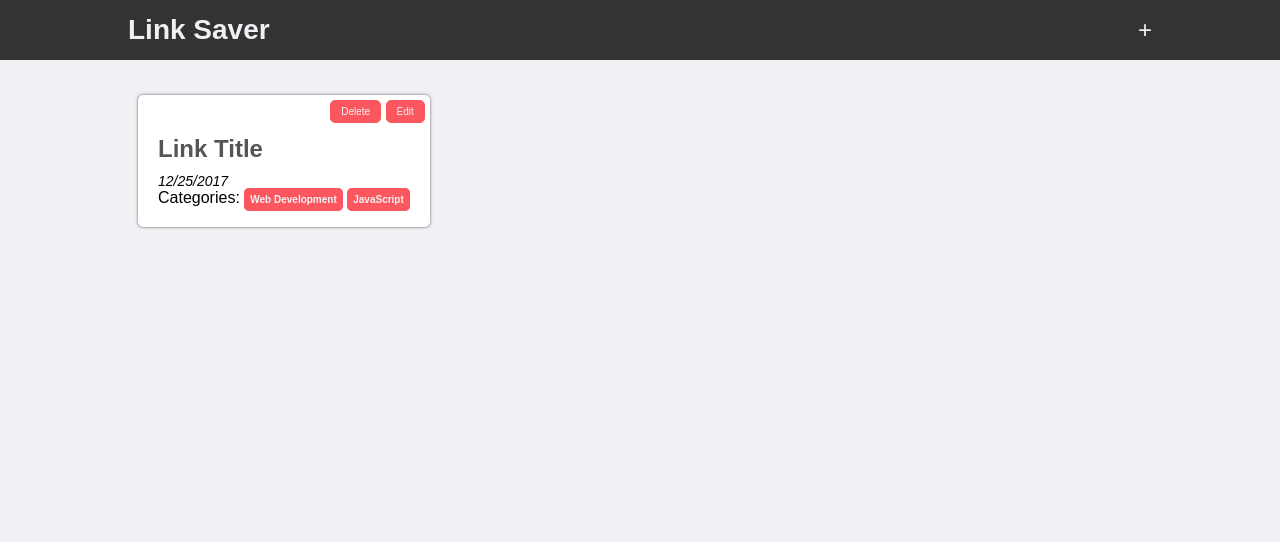
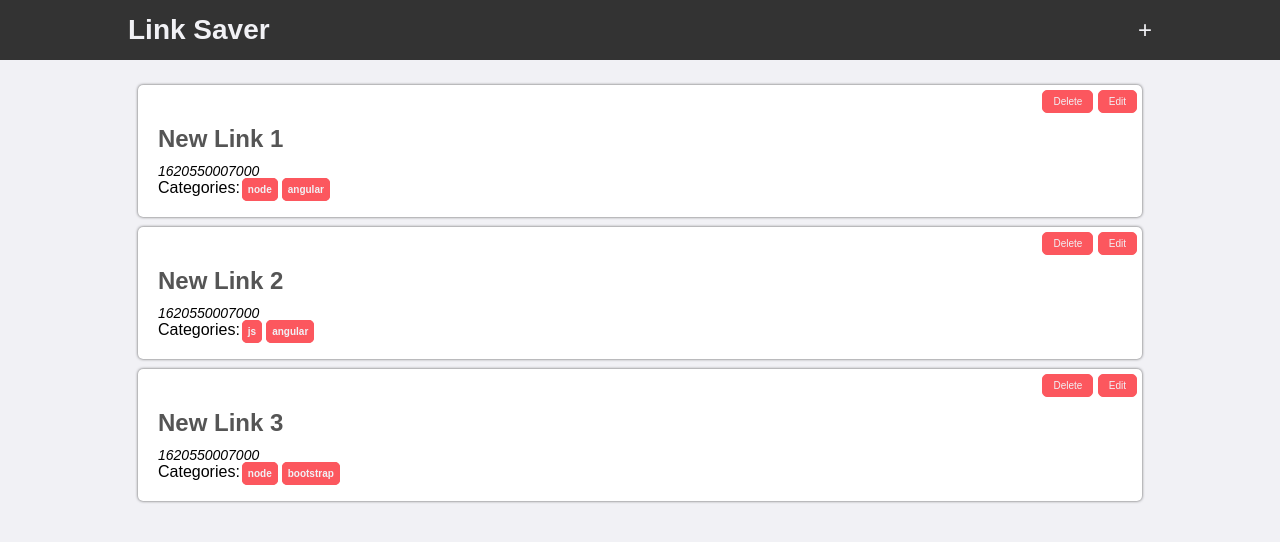
Before and after one commit to devrakeshvsv/link_saver, a plain HTML site: page index.html in a window 1280 px wide. Drawn offline with Linux system fonts and the light colour scheme.

Commit message:
Generating Dynamic HTML with ES6 Template Literals

```diff
--- a/app.css
+++ b/app.css
@@ -129,7 +129,7 @@ button:hover {
 /* ? Link */
 /* ? ----------------------- */
 .link {
-	position: absolute;
+	position: relative;
 }
 
 .link-options {
@@ -143,9 +143,14 @@ button:hover {
 	font-style: italic;
 }
 
+#addedCategories {
+	margin-bottom: 15px;
+}
+
 .category {
 	font-weight: bold;
 	padding: 5px;
+	margin: 0 2px;
 	border: 1px solid var(--main-accent);
 	border-radius: 5px;
 	font-size: 10px;
--- a/app.js
+++ b/app.js
@@ -3,18 +3,38 @@ const submitButton = document.querySelector("#submitButton");
 const addBtn = document.querySelector("#addBtn");
 const cancelButton = document.querySelector("#cancelButton");
 const addLinkPanel = document.querySelector("#addLinkPanel");
+const linksList = document.querySelector("#linksList");
+const addedCategories = document.querySelector("#addedCategories");
 
 let linkCategories = [];
-let links = [];
+let links = [
+	{
+		title: "New Link 1",
+		url: "url.com1",
+		categories: ["node", "angular"],
+	},
+	{
+		title: "New Link 2",
+		url: "url.com2",
+		categories: ["js", "angular"],
+	},
+	{
+		title: "New Link 3",
+		url: "url.com3",
+		categories: ["node", "bootstrap"],
+	},
+];
+
+displayLinks();
 
 addBtn.addEventListener("click", (event) => {
+	event.preventDefault();
 	showFormPanel();
-	event.preventDefault();
 });
 
 cancelButton.addEventListener("click", (event) => {
 	hideFormPanel();
-	event.preventDefault();
+	clearLinkForm();
 });
 
 function showFormPanel() {
@@ -37,7 +57,19 @@ linkCategory.addEventListener("keydown", (event) => {
 });
 
 function displayLinkCategories() {
-	console.log("Displaying Link Categories");
+	addedCategories.innerHTML = "";
+	for (let category of linkCategories) {
+		let categoryHTMLString = `<span class="category">${category}</span>`;
+		addedCategories.innerHTML += categoryHTMLString;
+	}
+}
+
+function clearLinkForm() {
+	linkTitle.value = "";
+	linkUrl.value = "";
+	linkCategory.value = "";
+	linkCategories = [];
+	addedCategories.innerHTML = "";
 }
 
 submitButton.addEventListener("click", (event) => {
@@ -55,15 +87,40 @@ submitButton.addEventListener("click", (event) => {
 	};
 
 	// ? Push new link to array
-	links.push(newLink);
+	links.unshift(newLink);
 
-	linkTitle.value = "";
-	linkUrl.value = "";
-	linkCategory.value = "";
-	linkCategories = [];
+	clearLinkForm();
 
 	displayLinkCategories();
 
 	// ? Hide the addLinkPanel form
 	hideFormPanel();
+
+	displayLinks();
 });
+
+function displayLinks() {
+	linksList.innerHTML = "";
+
+	for (let link of links) {
+		let linkHTMLString = `
+      <div class="link panel">
+        <div class="link-options">
+          <button class="btn-sm">Delete</button>
+          <button class="btn-sm">Edit</button>
+        </div>
+        <a href="${link.url}">
+          <h1 class="header">${link.title}</h1>
+        </a>
+        <p class="link-date">${Date.now()}</p>
+        <div class="categories">
+          Categories:`;
+		for (let category of link.categories) {
+			linkHTMLString += `<span class="category">${category}</span>`;
+		}
+		linkHTMLString += `
+        </div>
+      </div>`;
+		linksList.innerHTML += linkHTMLString;
+	}
+}
--- a/index.html
+++ b/index.html
@@ -36,10 +36,11 @@
 						<h1 class="header">Link Title</h1>
 					</a>
 					<p class="link-date">12/25/2017</p>
-					<div class="categories"></div>
-					Categories:
-					<span class="category">Web Development</span>
-					<span class="category">JavaScript</span>
+					<div class="categories">
+						Categories:
+						<span class="category">Web Development</span>
+						<span class="category">JavaScript</span>
+					</div>
 				</div>
 			</div>
 		</div>
```
